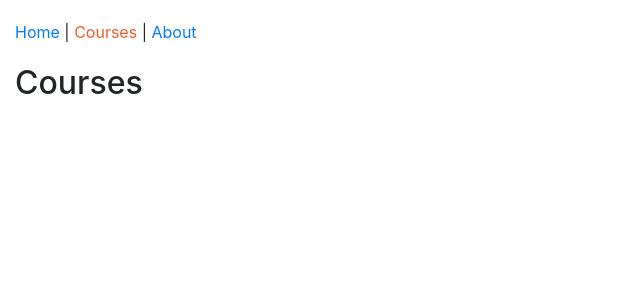
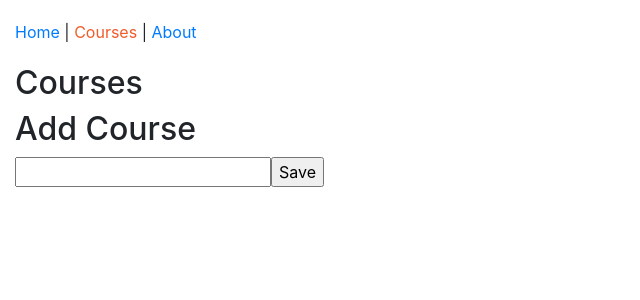
Before and after one commit to amita-shukla/react-redux-ps, a React app: page /courses in a window 1280 px wide. Shown: the top 300 px of the page, without its empty margins (0-640 px from the left). Built offline with nearby package versions, Linux system fonts and the light colour scheme.

Commit message:
create simple add course form

```diff
--- a/src/components/courses/CoursesPage.js
+++ b/src/components/courses/CoursesPage.js
@@ -2,8 +2,37 @@ import React from "react";
 
 //creating this as a class component just for practice.
 class CoursesPage extends React.Component {
+  constructor(props) {
+    super(props);
+    this.state = {
+      course: {
+        title: ""
+      }
+    };
+
+    //else you get an error: "Cannot read property of undefined" when trying to type a course for add course
+    this.handleChange = this.handleChange.bind(this);
+  }
+
+  handleChange(event) {
+    const course = { ...this.state.course, title: event.target.value };
+    // this.setState({ course: course });
+    this.setState({ course }); // object shorthand syntax
+  }
+
   render() {
-    return <h2>Courses</h2>;
+    return (
+      <form>
+        <h2>Courses</h2>
+        <h2>Add Course</h2>
+        <input
+          type="text"
+          onChange={this.handleChange}
+          value={this.state.course.title}
+        />
+        <input type="submit" value="Save" />
+      </form>
+    );
   }
 }
 
```
